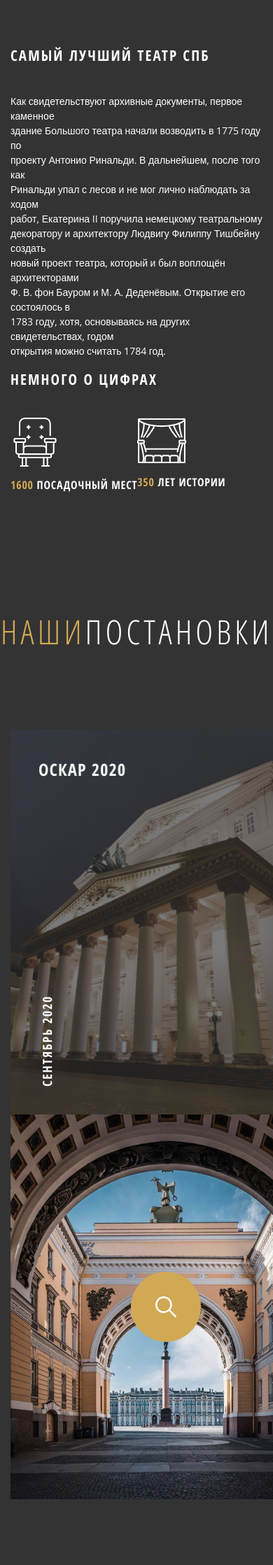
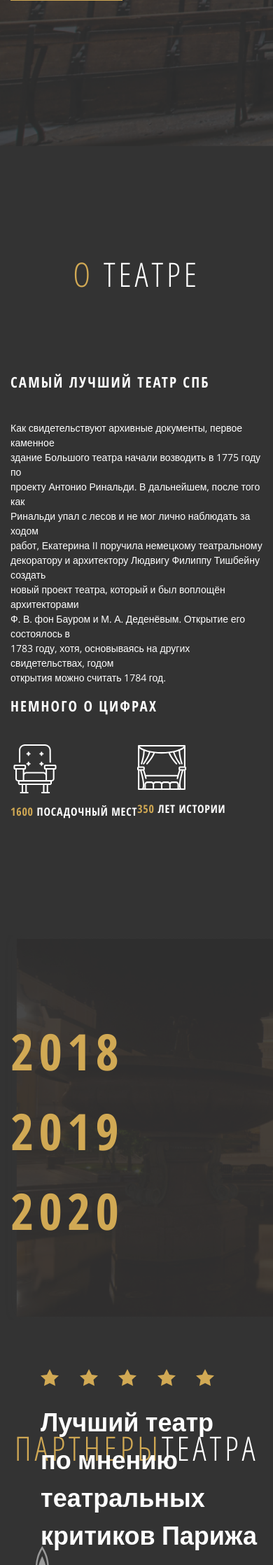
Before and after one commit to verslibremd/step2020, a PHP site: page /theatre.html in a window 390 px wide; the page is wider, and only the part inside the window is pictured. Shown: the part 776-3013 px from the top of that part at 70% size. Run offline with PHP 8.4, Linux system fonts and the light colour scheme.

Commit message:
st vol2 b over

```diff
--- a/projects from phpstorm/theatre/theatre.css
+++ b/projects from phpstorm/theatre/theatre.css
@@ -117,6 +117,10 @@ a, a:hover{
 
 .header-content{
     max-width: 1035px;
+    padding-bottom: 208px;
+}
+.header-content__left-lock{
+    padding-top: 307px;
 }
 .pad{
     margin-top: 90px;
@@ -147,7 +151,8 @@ a, a:hover{
 
         /*--контент хедера--постер--*/
 .header-content__poster{
-    margin-top: 100px;
+    padding-top: 190px;
+
 }
 .poster{
     background-size: contain;
@@ -173,7 +178,9 @@ a, a:hover{
     color: #FFFFFF;
     letter-spacing: 0.1em;
 }
+.arz{
 
+}
 /*----------о театре--------------*/
 .about{
     margin: 0 auto;
@@ -224,14 +231,22 @@ a, a:hover{
 .staging-content-vol-two{
     background-image: url("theatre-pict/staging__content-vol-two.png");
     background-size: cover;
+    width: 100%;
     height: 550px;
     margin-top: 150px;
 }
 .staging-content-vol-two__box{
-    display: flex;
+    /*display: flex;
     flex-direction: row;
-    justify-content: space-between;
-    min-width: 760px;
+    justify-content: space-between;*/
+    max-width: 760px;
+}
+.staging-content-vol-two__left{
+    padding-top: 116px;
+}
+.staging-content-vol-two__right{
+    padding-top: 160px;
+    padding-left: 58px;
 }
 
 .staging-content-vol-two__title{
--- a/projects from phpstorm/theatre/theatre.html
+++ b/projects from phpstorm/theatre/theatre.html
@@ -14,7 +14,7 @@
 </head>
 <body>
     <header class="header font-style-OSC-bold">
-        <div class="left-items position-fixed d-none d-lg-flex d-xl-flex">
+        <div class="left-items position-fixed d-none d-lg-flex">
             <div class="left-items__content ">
                 <p class="left-items__text font-style-OSC-bold">контактная информация</p>
                 <hr class="left-items__line">
@@ -28,7 +28,7 @@
         </div>
         <div class="container">
             <div class="row navigation">
-                <div class="col-lg-12 col-xl-9 d-flex justify-content-lg-center">
+                <div class="col-lg-12 col-xl-9 d-flex justify-content-center">
                     <div class="row nav d-none d-lg-flex d-xl-flex">
                         <div class="col-auto"><a class="navigation__link" href="#">главная</a></div>
                         <div class="col-auto"><a class="navigation__link" href="#">о театре</a></div>
@@ -47,8 +47,8 @@
             </div>
         </div>
         <div class="container header-content">
-            <div class="row d-flex justify-content-lg-center align-items-center mr-lg-5">
-                <div class="col-xl-7 col-lg-8 mt-5 d-flex flex-column">
+            <div class="row d-flex justify-content-md-center ">
+                <div class="header-content__left-lock col-xl-7 col-lg-8 d-flex flex-column">
                     <h1 class="d-inline header-content__title font-style-OSC-bold">большой театр</h1>
                     <p class="d-inline header-content__description">Большо́й теа́тр — петербургский театр, существовавший в 1784—1886 годах,<br> с 1886 года — Петербургская консерватория. Первое постоянное в<br> Санкт-Петербурге, крупнейшее в России и одно из крупнейших театральных<br> зданий в Европе XVIII.</p>
                     <a href="#"><button class="header-content__button font-style-OSC-bold d-inline" type="button">АФИША</button></a>
@@ -56,10 +56,12 @@
                 <div class="col-xl-5 d-none d-xl-block header-content__poster">
                     <div class="row">
                         <div class="col-xl-12 d-none d-xl-block">
-                            <img class="poster" src="theatre-pict/p2.png" alt="афиша">
+                            <a href="#">
+                                <img class="poster" src="theatre-pict/p2.png" alt="афиша">
+                            </a>
                         </div>
                     </div>
-                    <div class="row d-flex arrow ">
+                    <div class="row d-flex arrow">
                         <a href="#" class="col-5 d-inline-flex arrow__left-arrow">
                             <img src="theatre-pict/ArrowLeft.svg" alt="svg">
                             <p class="arrow__text">ПРЕД</p>
@@ -114,7 +116,7 @@
             </div>
         </div>
     </section>
-    <section class="staging">
+    <!--<section class="staging">
         <h1 class="title"><span class="color-y">наши</span>постановки</h1>
         <div class="container staging__box">
             <div class="row">
@@ -124,7 +126,7 @@
                     </a>
                 </div>
                 <div class="col-xl-3 col-lg-4">
-                    <div class="staging__pict staging__pict--active d-flex justify-content-center align-items-center">
+                    <div class="staging__pict staging__pict&#45;&#45;active d-flex justify-content-center align-items-center">
                         <a href="#">
                             <img class="search" src="theatre-pict/active.svg" alt="поиск">
                         </a>
@@ -141,15 +143,15 @@
                     </a>
                 </div>
             </div>
-        </div>
-        <div class="container staging-content-vol-two d-flex justify-content-center align-items-center">
-            <div class="row staging-content-vol-two__box ">
-                <div class="col-lg-3">
+        </div>-->
+        <div class="container staging-content-vol-two d-flex justify-content-center">
+            <div class="row staging-content-vol-two__box d-flex flex-row justify-content-lg-between">
+                <div class="col-sm-3 staging-content-vol-two__left">
                     <p class="staging-content-vol-two__title color-y">2018</p>
                     <p class="staging-content-vol-two__title color-y">2019</p>
                     <p class="staging-content-vol-two__title color-y">2020</p>
                 </div>
-                <div class="col-xl-auto col-lg-9 mt-5 staging-content-vol-two__content-right">
+                <div class="col-xl-auto col-sm-9 staging-content-vol-two__right justify-content-md-center">
                     <div class="stars">
                         <img src="theatre-pict/stars.svg" alt="звезда">
                         <img src="theatre-pict/stars.svg" alt="звезда">
```
Also changed, not shown: projects from phpstorm/theatre/theatre-b.css (+7 -3 lines).
